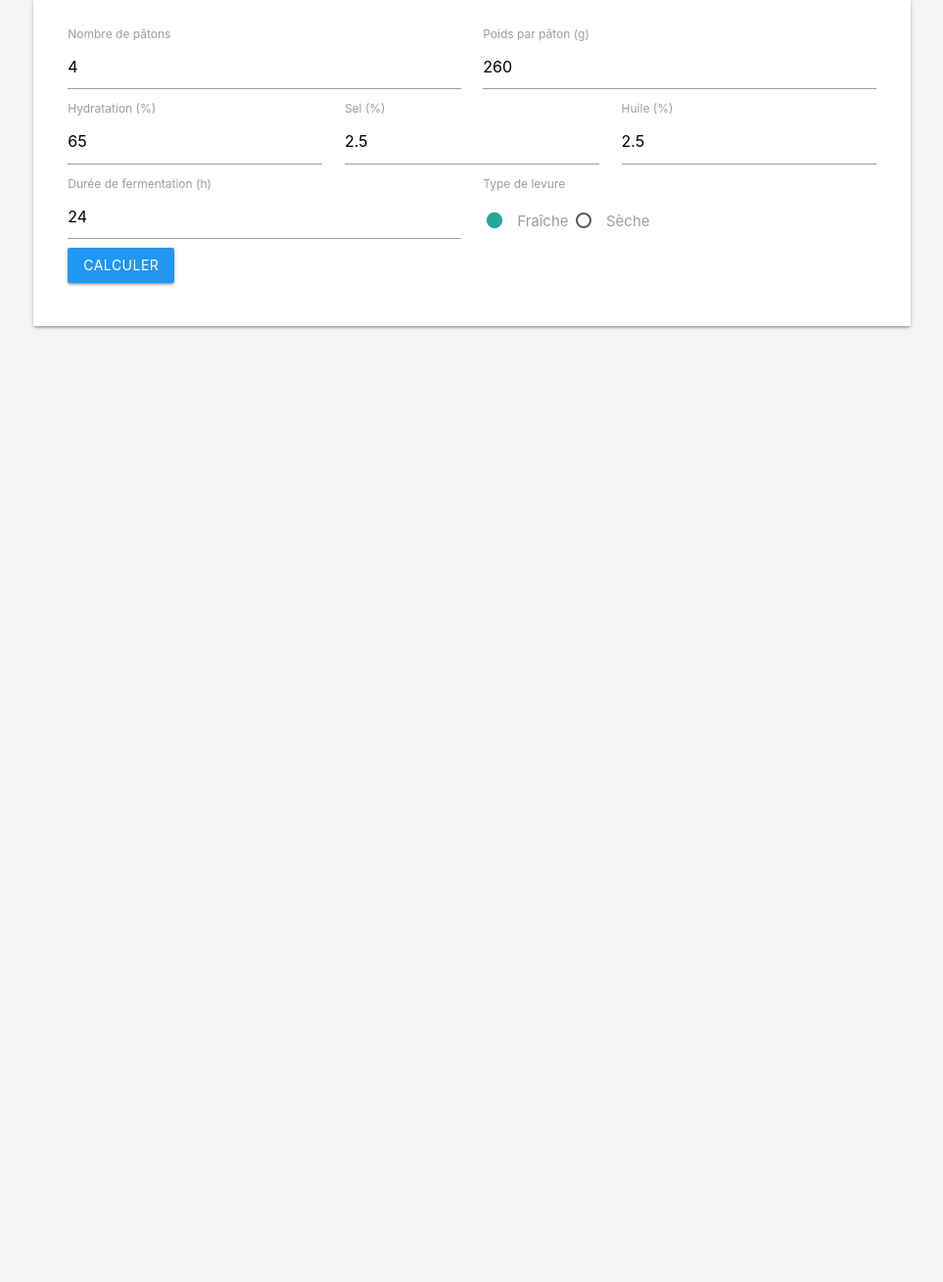
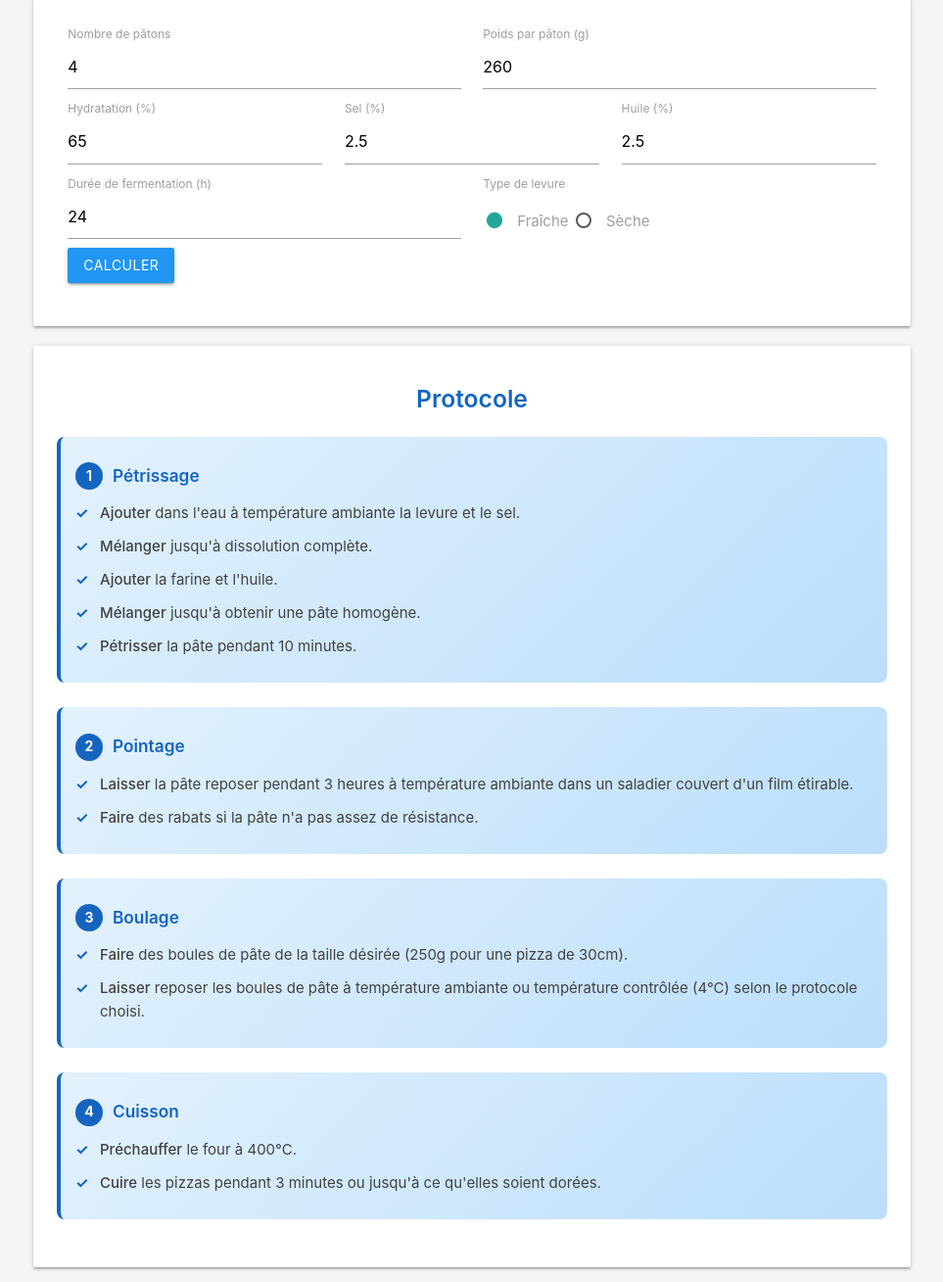
Before and after one commit to dims31/dimpizz, a Flask app: page / in a window 1280 px wide. Shown: the part 107-1416 px from the top of the page at 98% size, without its empty margins (158-1121 px from the left). Before the commit the page ends 443 px from the top, so only its background shows below. Run offline with Flask 3, Linux system fonts and the light colour scheme.

Commit message:
add protocol

```diff
--- a/app.py
+++ b/app.py
@@ -33,10 +33,10 @@ def calculate_pizza_dough(
     yeast = yeast_per_kg * flour / 1000
 
     return {
-        "flour": round(flour, 1),
-        "water": round(water, 1),
-        "salt": round(salt, 1),
-        "olive": round(olive, 1),
+        "flour": round(flour, 0),
+        "water": round(water, 0),
+        "salt": round(salt, 0),
+        "olive": round(olive, 0),
         "yeast": round(yeast, 2),
     }
 
--- a/static/css/style.css
+++ b/static/css/style.css
@@ -52,3 +52,63 @@
   font-weight: bold;
   color: #1565c0;
 }
+
+/* Styles pour le Protocole */
+.protocol-title {
+  text-align: center;
+  color: #1565c0;
+  margin-bottom: 25px;
+  font-weight: 600;
+}
+
+.protocol-section {
+  margin-bottom: 25px;
+  padding: 15px;
+  background: linear-gradient(135deg, #e3f2fd 0%, #bbdefb 100%);
+  border-radius: 8px;
+  border-left: 4px solid #1565c0;
+}
+
+.protocol-step-title {
+  color: #1565c0;
+  font-weight: 600;
+  margin-bottom: 12px;
+  display: flex;
+  align-items: center;
+  gap: 10px;
+}
+
+.protocol-badge {
+  display: inline-flex;
+  align-items: center;
+  justify-content: center;
+  width: 28px;
+  height: 28px;
+  background: #1565c0;
+  color: white;
+  border-radius: 50%;
+  font-weight: bold;
+  font-size: 14px;
+}
+
+.protocol-list {
+  margin: 0;
+  padding-left: 20px;
+  list-style: none;
+}
+
+.protocol-list li {
+  margin-bottom: 10px;
+  color: #424242;
+  line-height: 1.6;
+  position: relative;
+  padding-left: 25px;
+}
+
+.protocol-list li:before {
+  content: "✓";
+  position: absolute;
+  left: 0;
+  color: #1565c0;
+  font-weight: bold;
+}
--- a/templates/index.html
+++ b/templates/index.html
@@ -70,7 +70,7 @@
     <!-- Résultat ingrédients -->
     <div id="ingredient-result" class="card result-card">
       <div class="card-content">
-        <h5 class="ingredients-title">Ingrédients (g)</h5>
+        <h5 class="ingredients-title">Ingrédients</h5>
         <div class="ingredients-grid">
           <div class="ingredient-item">
             <div class="ingredient-icon">🌾</div>
@@ -93,41 +93,66 @@
             <div class="ingredient-value"><span id="olive">0</span> g</div>
           </div>
           <div class="ingredient-item">
-            <div class="ingredient-icon">🍞</div>
+            <div class="ingredient-icon">🍚</div>
             <div class="ingredient-label">Levure</div>
-            <div class="ingredient-value"><span id="yeast">0</span> g/kg</div>
+            <div class="ingredient-value"><span id="yeast">0</span> g</div>
           </div>
 
         </div>
       </div>
     </div>
 
-    <!-- Tableau fermentation -->
-    <div id="ferment-result" class="card ferment-table">
+    <!-- Protocole -->
+    <div class="card result-card">
       <div class="card-content">
-        <h5>Temps de fermentation suggérés</h5>
-        <table class="bordered striped">
-          <thead>
-            <tr>
-              <th>Mode</th>
-              <th>Température</th>
-              <th>Durée</th>
-            </tr>
-          </thead>
-          <tbody>
-            <tr>
-              <td>Fermentation à température ambiante</td>
-              <td id="ferment-warm-temp">20 °C</td>
-              <td id="ferment-warm-duration">2-4 h</td>
-            </tr>
-            <tr>
-              <td>Fermentation à température contrôlée (frigo)</td>
-              <td id="ferment-cold-temp">4–6 °C</td>
-              <td id="ferment-cold-duration">12–24 h</td>
-            </tr>
+        <h5 class="protocol-title">Protocole</h5>
 
-          </tbody>
-        </table>
+        <!-- Pétrissage -->
+        <div class="protocol-section">
+          <h6 class="protocol-step-title">
+            <span class="protocol-badge">1</span> Pétrissage
+          </h6>
+          <ul class="protocol-list">
+            <li><strong>Ajouter</strong> dans l'eau à température ambiante la levure et le sel.</li>
+            <li><strong>Mélanger</strong> jusqu'à dissolution complète.</li>
+            <li><strong>Ajouter</strong> la farine et l'huile.</li>
+            <li><strong>Mélanger</strong> jusqu'à obtenir une pâte homogène.</li>
+            <li><strong>Pétrisser</strong> la pâte pendant 10 minutes.</li>
+          </ul>
+        </div>
+
+        <!-- Pointage -->
+        <div class="protocol-section">
+          <h6 class="protocol-step-title">
+            <span class="protocol-badge">2</span> Pointage
+          </h6>
+          <ul class="protocol-list">
+            <li><strong>Laisser</strong> la pâte reposer pendant 3 heures à température ambiante dans un saladier couvert d'un film étirable.</li>
+            <li><strong>Faire</strong> des rabats si la pâte n'a pas assez de résistance.</li>
+          </ul>
+        </div>
+
+        <!-- Boulage -->
+        <div class="protocol-section">
+          <h6 class="protocol-step-title">
+            <span class="protocol-badge">3</span> Boulage
+          </h6>
+          <ul class="protocol-list">
+            <li><strong>Faire</strong> des boules de pâte de la taille désirée (250g pour une pizza de 30cm).</li>
+            <li><strong>Laisser</strong> reposer les boules de pâte à température ambiante ou température contrôlée (4°C) selon le protocole choisi.</li>
+          </ul>
+        </div>
+
+        <!-- Cuisson -->
+        <div class="protocol-section">
+          <h6 class="protocol-step-title">
+            <span class="protocol-badge">4</span> Cuisson
+          </h6>
+          <ul class="protocol-list">
+            <li><strong>Préchauffer</strong> le four à 400°C.</li>
+            <li><strong>Cuire</strong> les pizzas pendant 3 minutes ou jusqu'à ce qu'elles soient dorées.</li>
+          </ul>
+        </div>
       </div>
     </div>
   </div>
```
